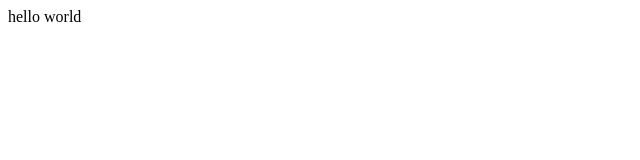
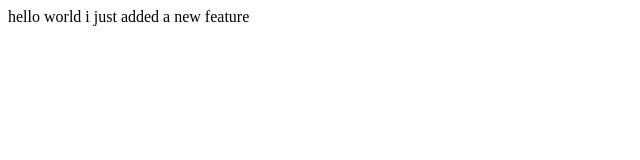
Before and after one commit to rankyakab/lecture1, a plain HTML site: page index.html in a window 1280 px wide. Shown: the whole page, without its empty margins (0-640 px from the left). Drawn offline with Linux system fonts and the light colour scheme.

Commit message:
i just added a line on the feature

```diff
--- a/index.html
+++ b/index.html
@@ -5,6 +5,7 @@
         </head>
         <body>
              hello world
+			 i just added a new feature
 	</body>
 
 </html>
```
